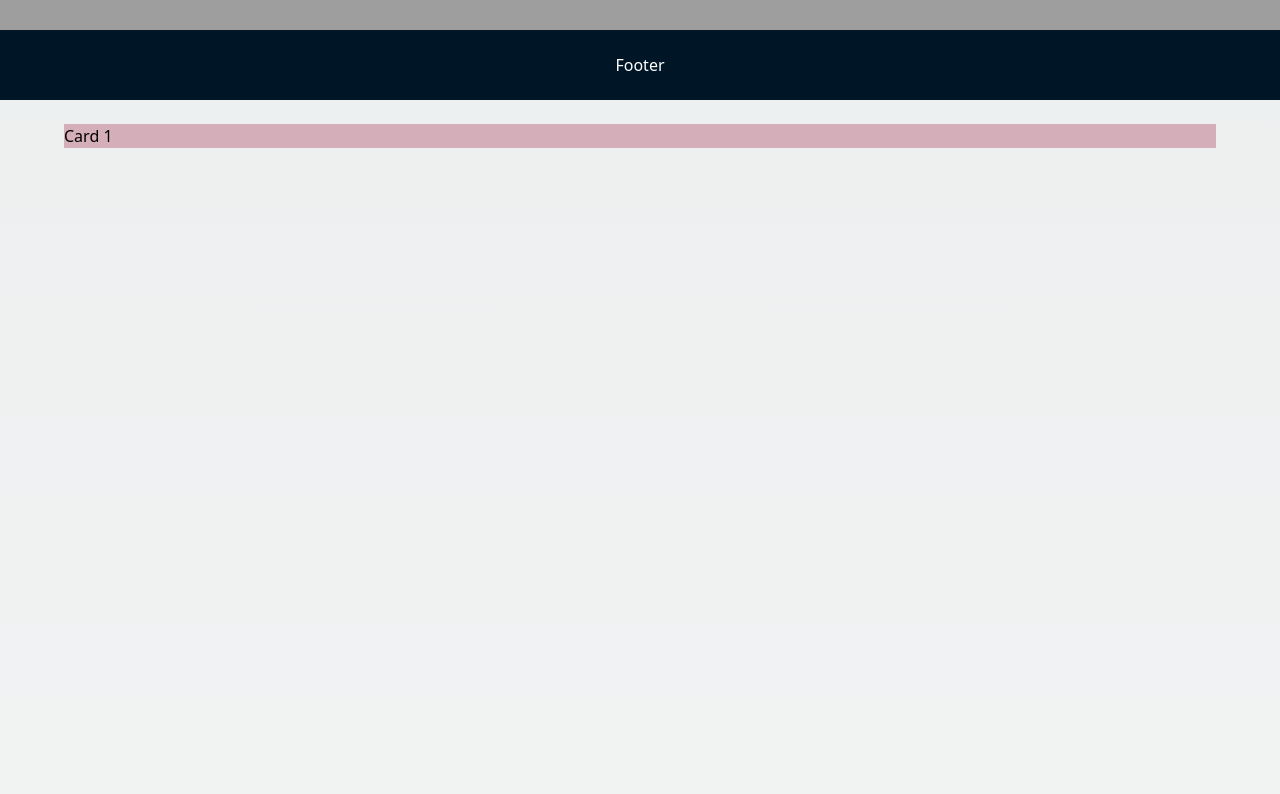
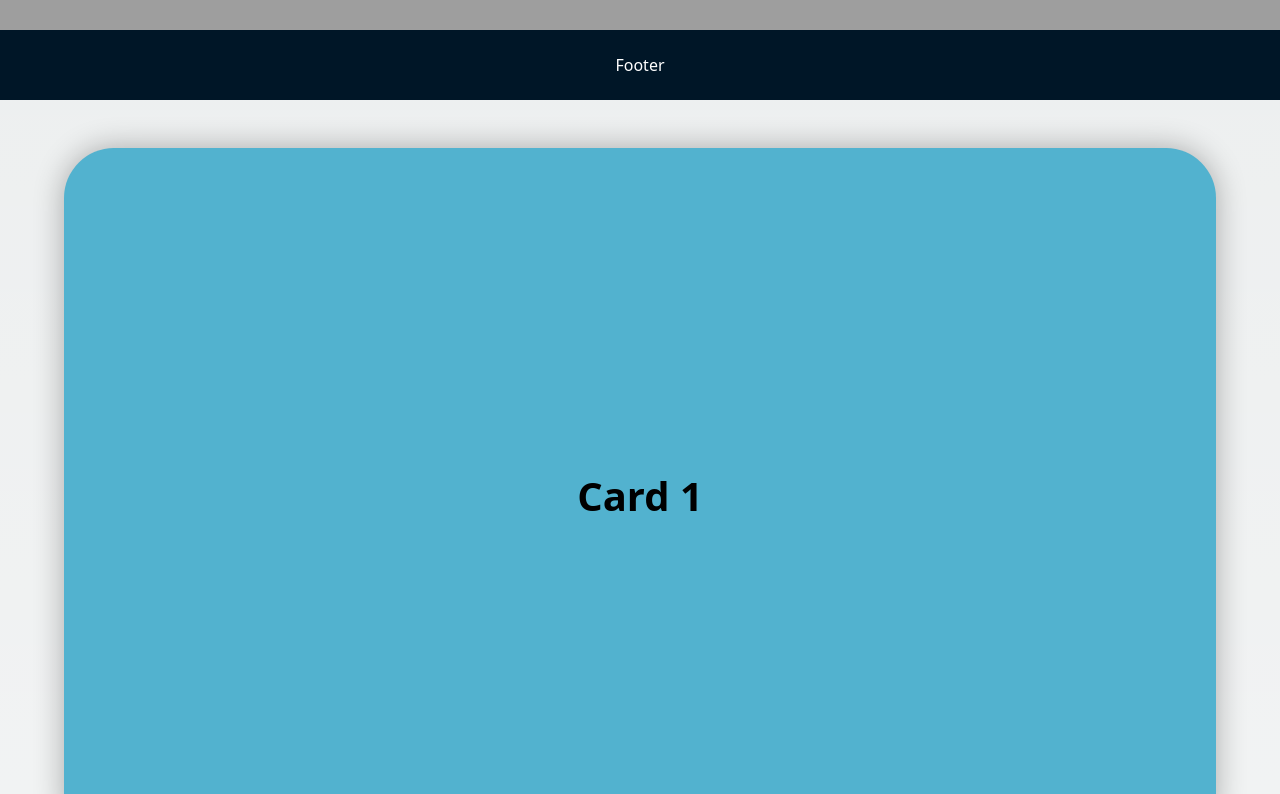
Before and after one commit to khadijafatima409/scrolling-cards, a Next.js app: page / in a window 1280 px wide. Shown: the part 4040-4834 px from the top of the page. Built offline with nearby package versions, Linux system fonts and the light colour scheme; grey boxes are pictures that could not be loaded.

Commit message:
completed on scroll cards design

```diff
--- a/src/styles/globals.css
+++ b/src/styles/globals.css
@@ -124,7 +124,7 @@ body{
 {
   position: sticky;
   top: 0;
-  padding-top: 2*1.5em;
+  padding-top: calc(var(--index)* 1.5em);
 }
 #card1 .card-body
 {
@@ -144,8 +144,25 @@ body{
   background-color: #9cadce;
 }
 
-#card1 .card-body
+#card4 .card-body
 {
 
   background-color: #d4afb9;
 }
+
+.card-body
+{
+  box-sizing: border-box;
+  padding: 30px;
+  border-radius: 50px;
+  box-shadow:0 0 30px 0 rgba(0,0,0,0.3);
+  height: 87vh;
+  display: flex;
+  justify-content: center;
+  align-items: center;
+}
+h2
+{
+  font-size: 2.5em;
+  font-weight: bold;
+}
```
